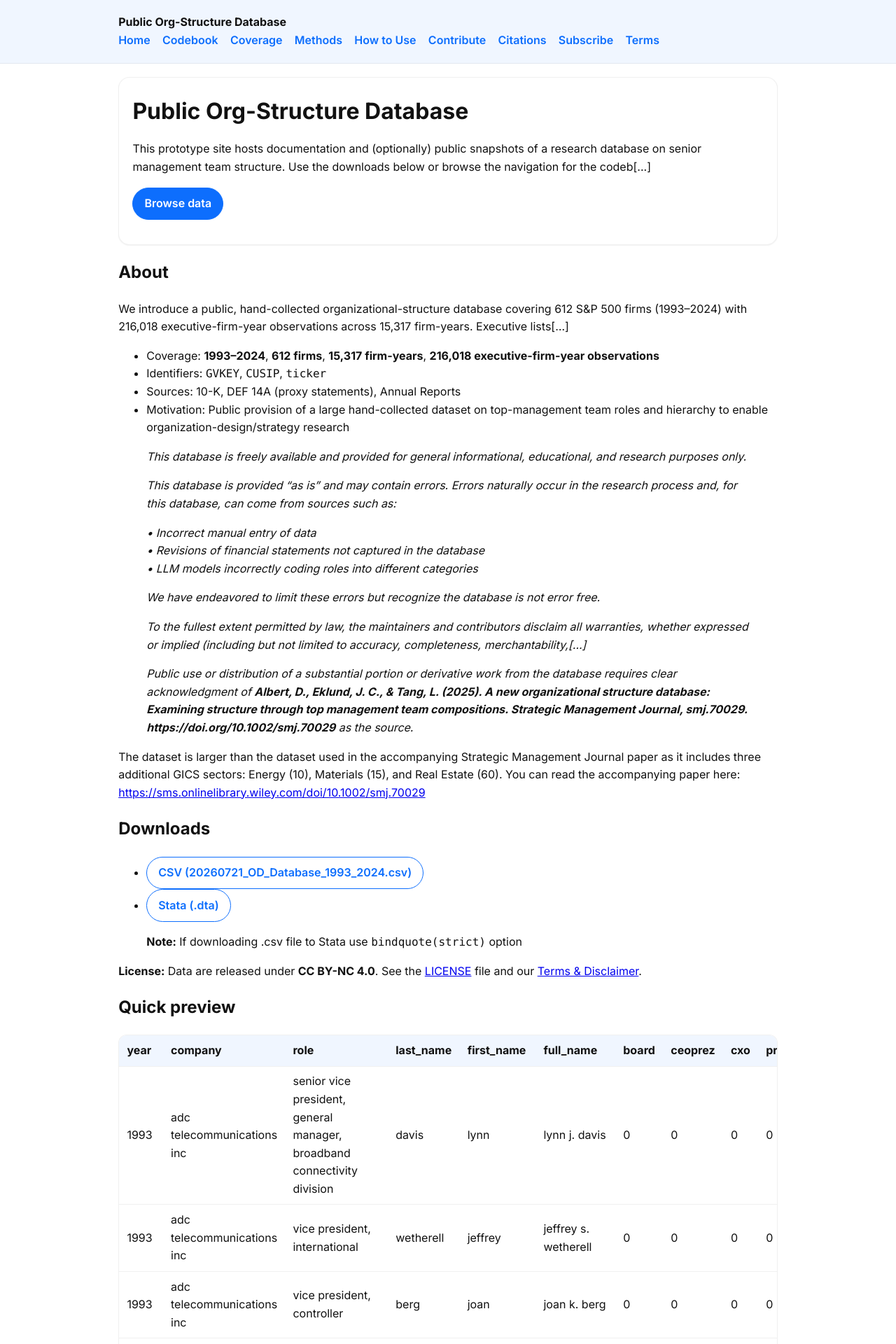
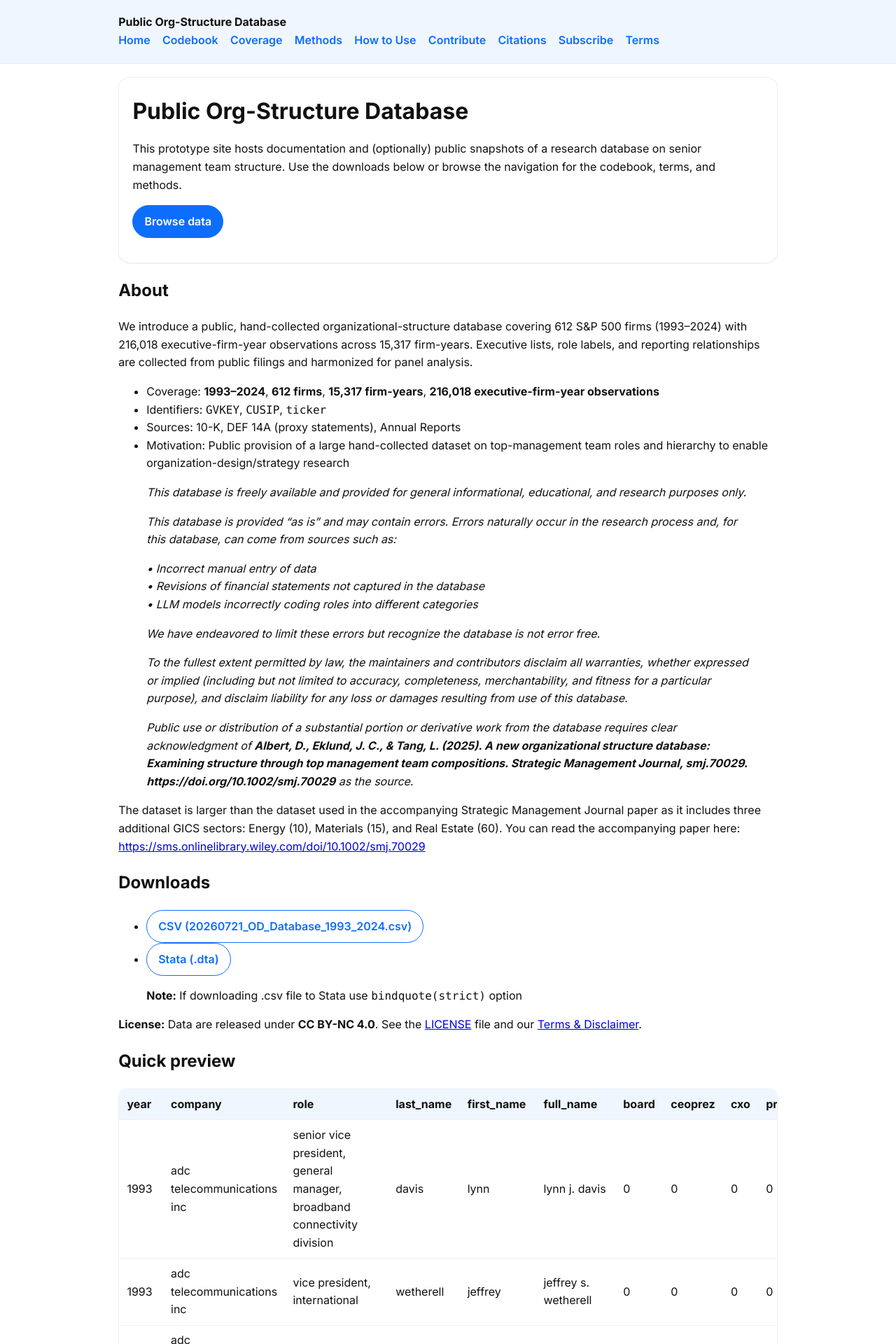
Before and after one commit to OrganizationDesign/homepage, a Jekyll site: the page built from index.md, in a window 1280 px wide. Shown: the top 1920 px of the page at 70% size. Built offline with Jekyll 4.4.1, drawn with Linux system fonts in a browser that asks for light colours.

Commit message:
Fix Stata download link to use GitHub release asset URL

```diff
--- a/index.md
+++ b/index.md
@@ -6,7 +6,7 @@
 <div class="hero">
   <h1>Public Org-Structure Database</h1>
   <p>
-    This prototype site hosts documentation and (optionally) public snapshots of a research database on senior management team structure. Use the downloads below or browse the navigation for the codeb[...]
+    This prototype site hosts documentation and (optionally) public snapshots of a research database on senior management team structure. Use the downloads below or browse the navigation for the codebook, terms, and methods.
   </p>
   <p>
     <a class="btn solid" href="{{ '/data/' | relative_url }}">Browse data</a>
@@ -14,7 +14,7 @@
 </div>
 
 ## About
-We introduce a public, hand-collected organizational-structure database covering 612 S&P 500 firms (1993–2024) with 216,018 executive-firm-year observations across 15,317 firm-years. Executive lists[...]
+We introduce a public, hand-collected organizational-structure database covering 612 S&P 500 firms (1993–2024) with 216,018 executive-firm-year observations across 15,317 firm-years. Executive lists, role labels, and reporting relationships are collected from public filings and harmonized for panel analysis.
 
 - Coverage: **1993–2024**, **612 firms**, **15,317 firm-years**, **216,018 executive-firm-year observations**
 - Identifiers: `GVKEY`, `CUSIP`, `ticker`
@@ -31,7 +31,7 @@
 >
 > *We have endeavored to limit these errors but recognize the database is not error free.*
 
-> *To the fullest extent permitted by law, the maintainers and contributors disclaim all warranties, whether expressed or implied (including but not limited to accuracy, completeness, merchantability,[...]*
+> *To the fullest extent permitted by law, the maintainers and contributors disclaim all warranties, whether expressed or implied (including but not limited to accuracy, completeness, merchantability, and fitness for a particular purpose), and disclaim liability for any loss or damages resulting from use of this database.*
 
 > *Public use or distribution of a substantial portion or derivative work from the database requires clear acknowledgment of **{{ site.ack_source | default: "XXXX" }}** as the source.*
 
@@ -40,7 +40,7 @@
 
 ## Downloads
 - [CSV (20260721_OD_Database_1993_2024.csv)]({{ "/data/20260721_OD_Database_1993_2024.csv" | absolute_url }}){: .btn download="20260721_OD_Database_1993_2024.csv" type="text/csv" }
-- [Stata (.dta)]({{ "/data/20260721_OD_Database_1993_2024.dta" | absolute_url }}){: .btn download="20260721_OD_Database_1993_2024.dta" }
+- [Stata (.dta)](https://github.com/OrganizationDesign/homepage/releases/download/v20260721/20260721_OD_Database_1993_2024.dta){: .btn download="20260721_OD_Database_1993_2024.dta" }
 
 > **Note:** If downloading .csv file to Stata use `bindquote(strict)` option
 
```
